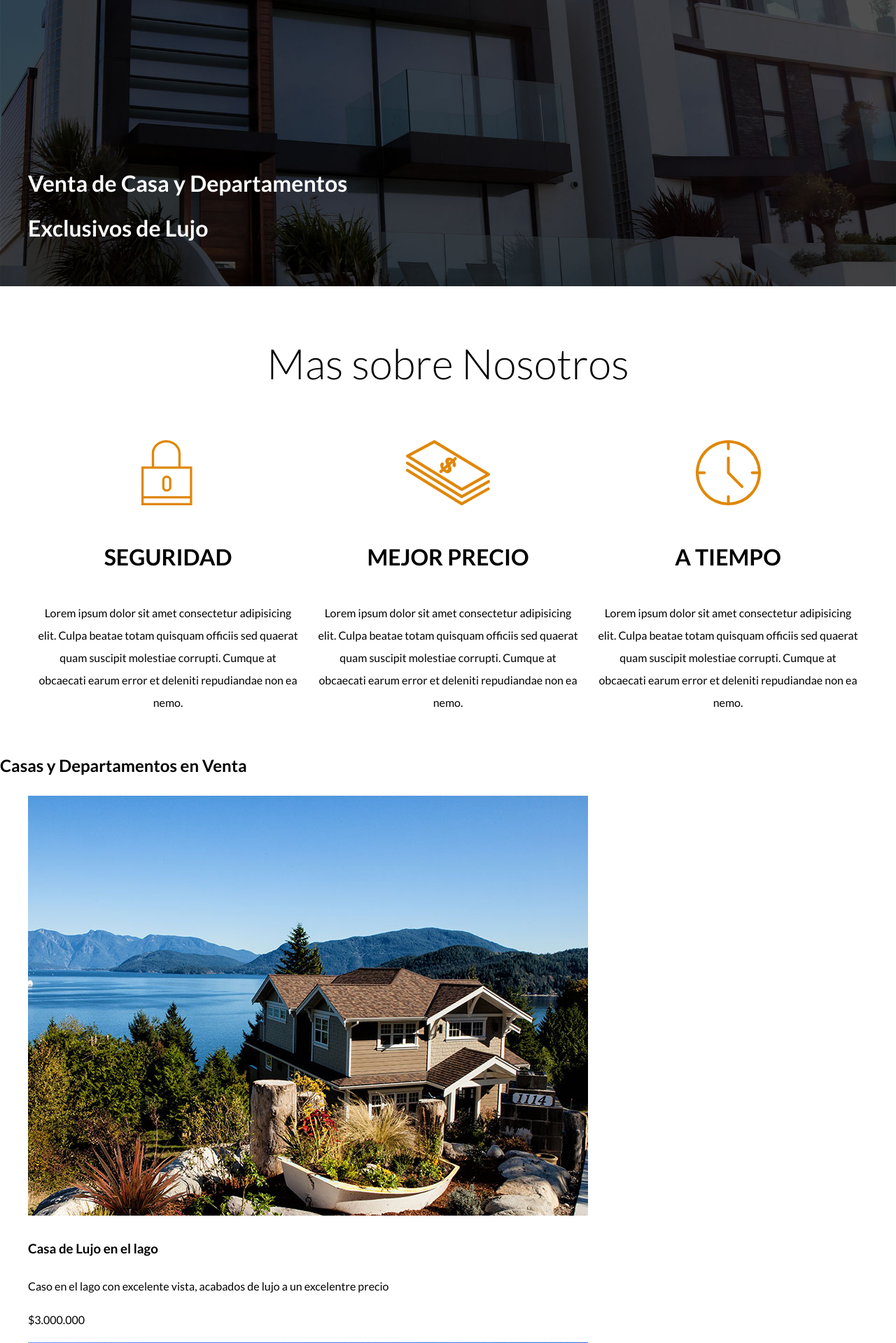
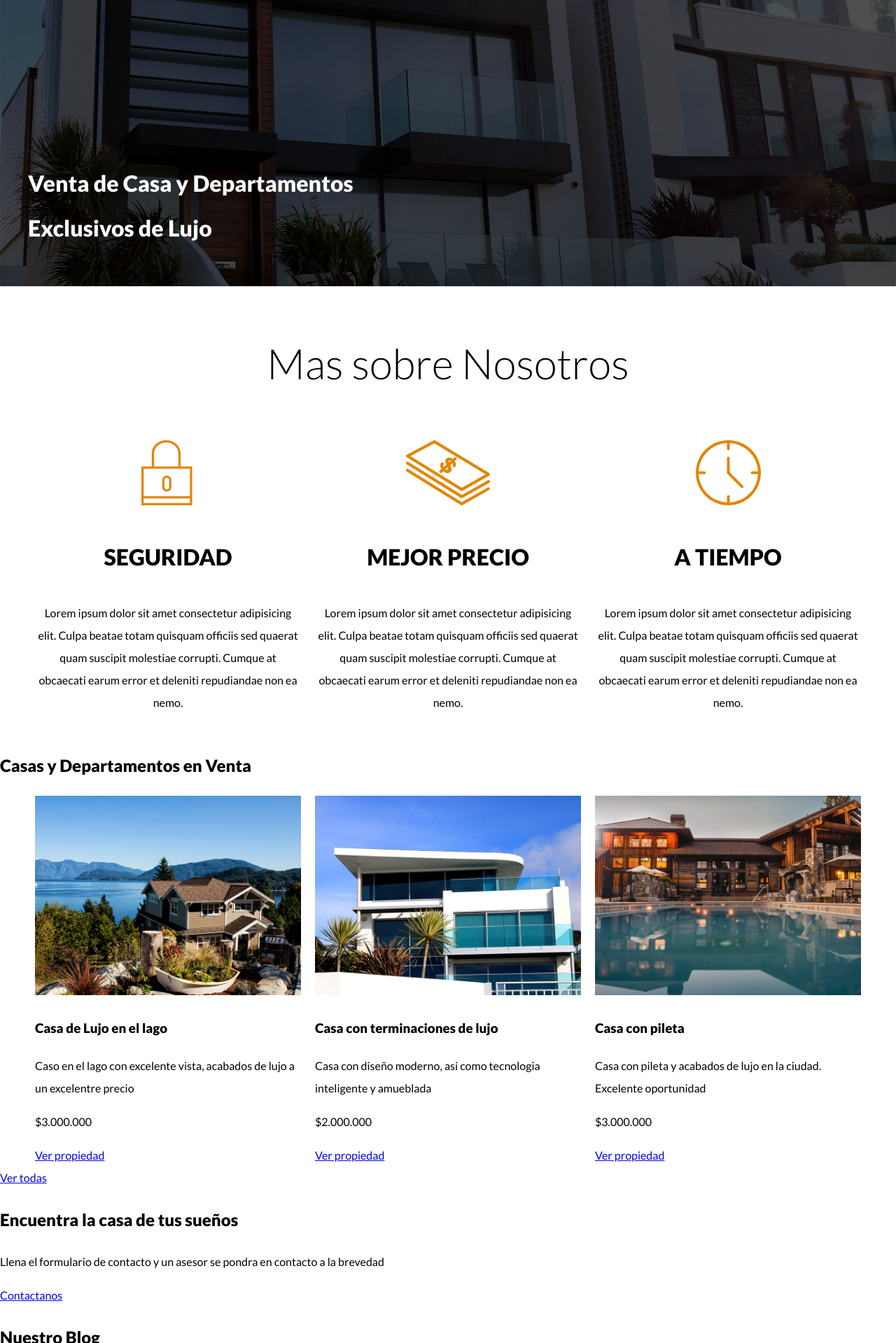
Before and after one commit to Tanodam/clases_prog_lab3, a PHP site: page / in a window 1280 px wide. Shown: the part 391-2310 px from the top of the page at 70% size. Run offline with PHP 8.4, Linux system fonts and the light colour scheme.

Commit message:
bienes raices

```diff
--- a/Practica bienes raices/css/estilos.css
+++ b/Practica bienes raices/css/estilos.css
@@ -85,3 +85,17 @@ body {
 .titulo-nosotros h2 {
     font-weight: 300;
 }
+
+.contenedor-anuncios {
+    display: flex;
+}
+
+.contenedor-anuncios img {
+    width: 100%;
+}
+
+.anuncio {
+    flex-basis: calc(33.3% - 10px);
+    padding-left: 10px;
+    padding-right: 10px;
+}
--- a/Practica bienes raices/index.html
+++ b/Practica bienes raices/index.html
@@ -6,7 +6,6 @@
     <meta name="viewport" content="width=device-width, initial-scale=1.0">
     <meta http-equiv="X-UA-Compatible" content="ie=edge">
     <title>Bienes Raices 2019</title>
-    <link href="https://fonts.googleapis.com/css?family=Lato:300,400,700,900&display=swap" rel="stylesheet">
     <link rel="stylesheet" href="./css/estilos.css">
     <link rel="stylesheet" href="./css/normalize.css">
     <link href="https://fonts.googleapis.com/css?family=Lato:300,400,900&display=swap" rel="stylesheet">
@@ -61,27 +60,32 @@
     <main>
 
         <h2>Casas y Departamentos en Venta</h2>
+
         <div class="contenedor-anuncios contenedor">
             <div class="anuncio">
                 <img src="./imgBienesRaices/img/anuncio1.jpg" alt="anuncio casa de lujo">
                 <h3>Casa de Lujo en el lago</h3>
                 <p>Caso en el lago con excelente vista, acabados de lujo a un excelentre precio</p>
                 <p>$3.000.000</p>
+                <a href="./anuncios.html">Ver propiedad</a>
             </div>
             <div class="anuncio">
                 <img src="./imgBienesRaices/img/anuncio2.jpg" alt="anuncio casa con terminaciones de lujo">
                 <h3>Casa con terminaciones de lujo</h3>
                 <p>Casa con diseño moderno, asi como tecnologia inteligente y amueblada </p>
                 <p>$2.000.000</p>
+                <a href="./anuncios.html">Ver propiedad</a>
             </div>
             <div class="anuncio">
                 <img src="./imgBienesRaices/img/anuncio3.jpg" alt="anuncio casa con pileta">
                 <h3>Casa con pileta</h3>
                 <p>Casa con pileta y acabados de lujo en la ciudad. Excelente oportunidad</p>
                 <p>$3.000.000</p>
+                <a href="./anuncios.html">Ver propiedad</a>
             </div>
 
         </div>
+        <a href="./anuncios.html">Ver todas</a>
     </main>
     <section>
 
```
